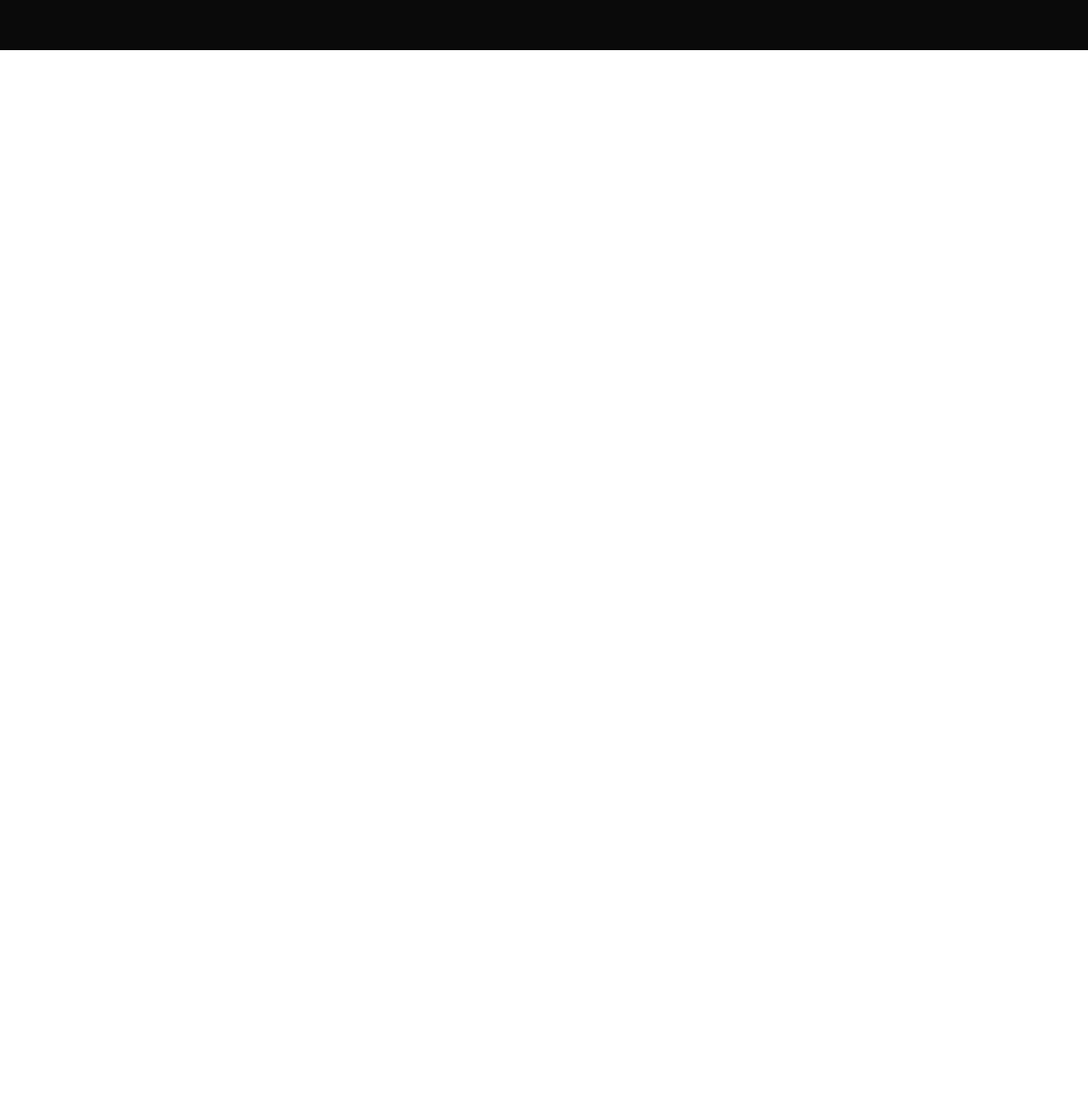
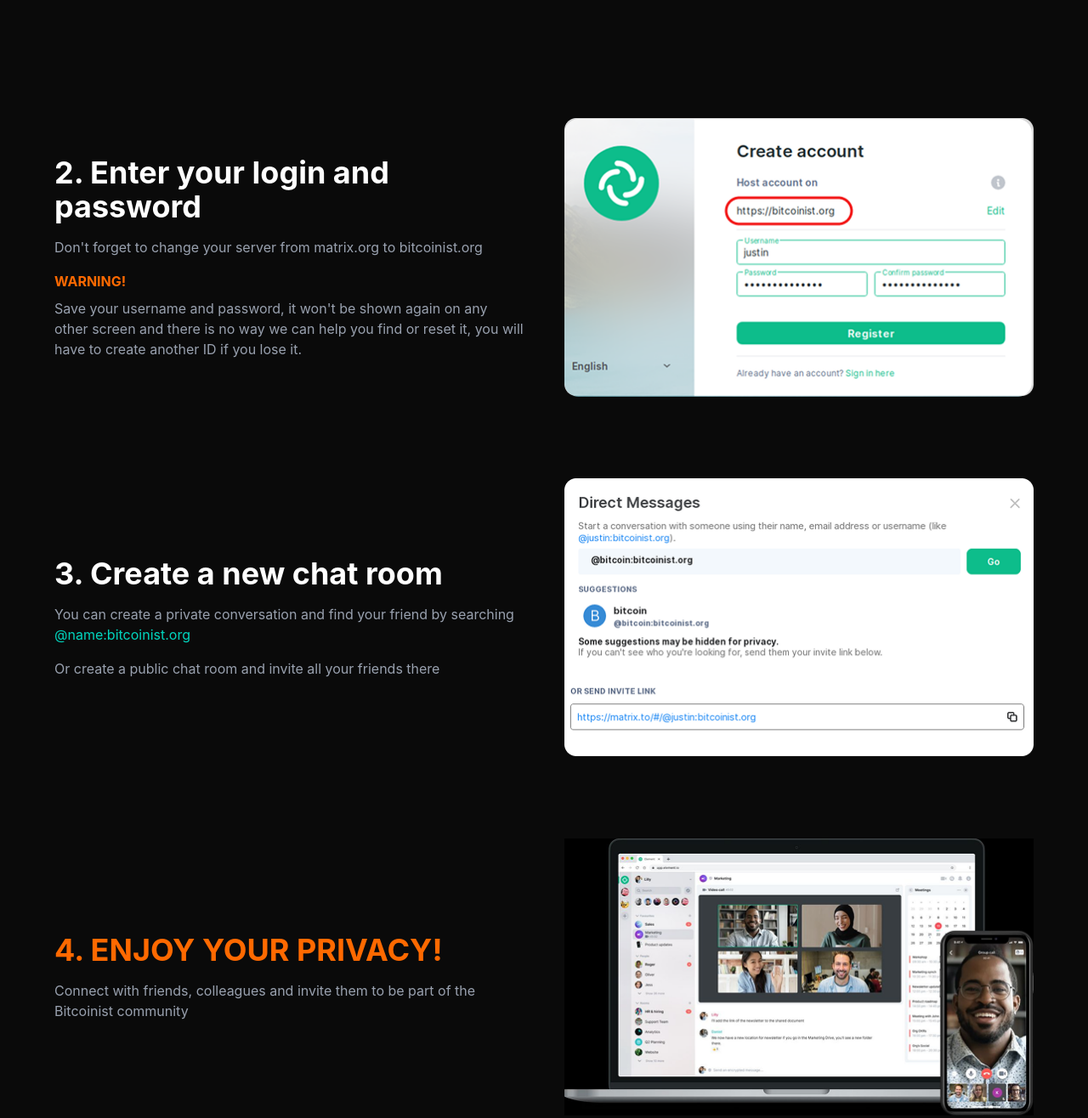
Before and after one commit to GG-absolute/kod-dlya-terminala, a website: page index.html in a window 1280 px wide. Shown: the part 3320-4636 px from the top of the page at 85% size. Before the commit the page ends 3379 px from the top, so only its background shows below. Drawn offline with nearby package versions, Linux system fonts and the light colour scheme; files that its build step writes are made by us from their sources.

Commit message:
7 sektion for tailvind and , terminal proverka

```diff
--- a/index.html
+++ b/index.html
@@ -89,7 +89,7 @@
                     <div class="bg-teal-900/30 p-4 rounded-xl text-xs lg:text-sm w-32 lg:w-48 lg:mt-10 lg:mb-10">No logs stored<br>of any kind</div>
                     <div class="bg-teal-900/30 p-4 rounded-xl text-xs lg:text-sm w-32 lg:w-48">No logs stored<br>of any kind</div>
                 </div>
-                    <img src="./images/Group 142317.png" alt="Status" class="h-auto w-auto max-w-[300px]">
+                    <img src="./images/Group 142317.png" alt="Status" class="h-auto w-auto max-w-[250px] lg:max-w-[300px]">
                 </div>
             </div>
         </div>
@@ -184,5 +184,47 @@
   </div>
 </section>
 
+<section class="bg-[#0a0a0a] text-white py-20 px-6 font-sans">
+  <div class="max-w-6xl mx-auto flex flex-col gap-24">
+
+    <!-- Шаг 2: Вход -->
+    <div class="flex flex-col lg:flex-row items-center gap-12">
+      <div class="flex-1">
+        <h3 class="text-4xl font-bold mb-4">2. Enter your login and password</h3>
+        <p class="text-gray-400 mb-4">Don't forget to change your server from matrix.org to bitcoinist.org</p>
+        <p class="text-orange-500 font-bold mb-2">WARNING!</p>
+        <p class="text-gray-400">Save your username and password, it won't be shown again on any other screen and there is no way we can help you find or reset it, you will have to create another ID if you lose it.</p>
+      </div>
+      <div class="flex-1 w-full">
+<img src="./images/Group 142332.png" alt="">
+      </div>
+    </div>
+
+    <!-- Шаг 3: Чат-комната -->
+    <div class="flex flex-col lg:flex-row items-center gap-12">
+      <div class="flex-1">
+        <h3 class="text-4xl font-bold mb-4">3. Create a new chat room</h3>
+        <p class="text-gray-400 mb-4">You can create a private conversation and find your friend by searching <span class="text-teal-400">@name:bitcoinist.org</span></p>
+        <p class="text-gray-400">Or create a public chat room and invite all your friends there</p>
+      </div>
+      <div class="flex-1 w-full">
+<img src="./images/Group 142334.png" alt="">
+      </div>
+    </div>
+
+    <!-- Шаг 4: Приватность -->
+    <div class="flex flex-col lg:flex-row items-center gap-12">
+      <div class="flex-1">
+        <h3 class="text-4xl font-bold mb-4 text-orange-500">4. ENJOY YOUR PRIVACY!</h3>
+        <p class="text-gray-400">Connect with friends, colleagues and invite them to be part of the Bitcoinist community</p>
+      </div>
+      <div class="flex-1 w-full">
+<img src="./images/image 96.png" alt="">
+      </div>
+    </div>
+
+  </div>
+</section>
+
 </body>
 </html>
```
Also changed, not shown: images/Group 142332.png (added), images/Group 142334.png (added), images/image 96.png (added).
